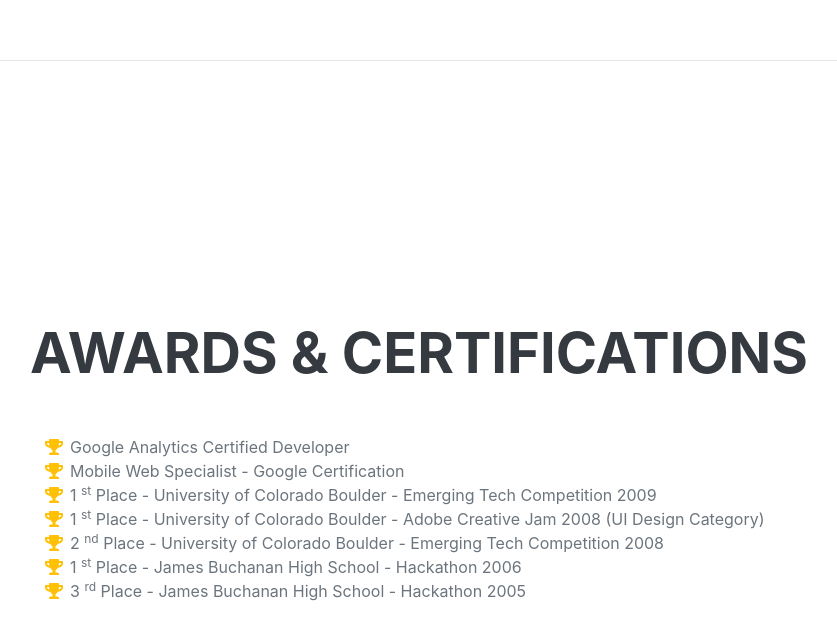
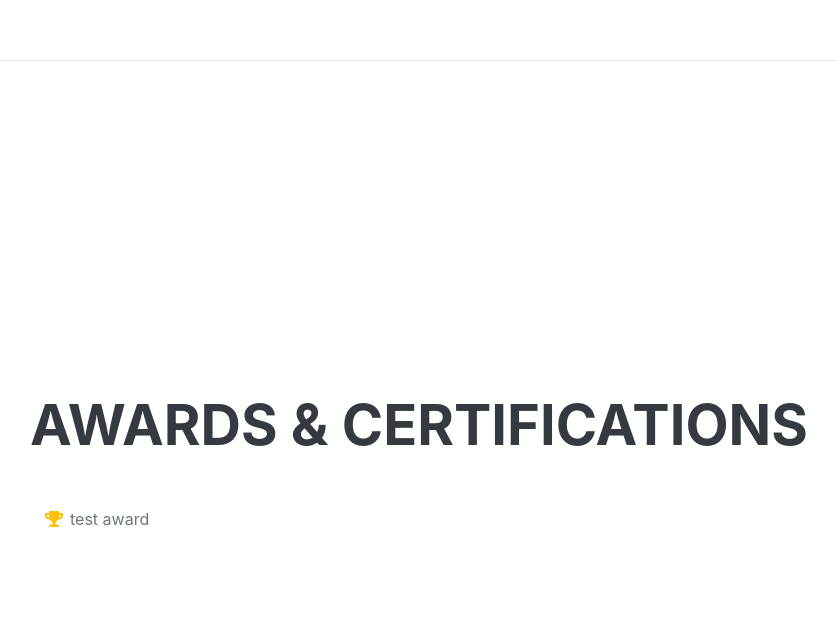
Before and after one commit to droidLight/droidLight.github.io, a plain HTML site: page index.html in a window 1280 px wide. Shown: the part 4086-4725 px from the top of the page, without its empty margins (290-1127 px from the left). Drawn offline with nearby package versions, Linux system fonts and the light colour scheme; a web font is replaced by a local one.

Commit message:
changed title and awards

```diff
--- a/index.html
+++ b/index.html
@@ -6,7 +6,7 @@
     <meta name="viewport" content="width=device-width, initial-scale=1, shrink-to-fit=no" />
     <meta name="description" content="" />
     <meta name="author" content="" />
-    <title>Resume - Start Bootstrap Theme</title>
+    <title>Sibi N</title>
     <link rel="icon" type="image/x-icon" href="assets/img/favicon.ico" />
     <!-- Programming languages icons-->
     <link rel="stylesheet" href="https://cdn.jsdelivr.net/gh/konpa/devicon@master/devicon.min.css">
@@ -213,41 +213,7 @@
                 <ul class="fa-ul mb-0">
                     <li>
                         <span class="fa-li"><i class="fas fa-trophy text-warning"></i></span>
-                        Google Analytics Certified Developer
-                    </li>
-                    <li>
-                        <span class="fa-li"><i class="fas fa-trophy text-warning"></i></span>
-                        Mobile Web Specialist - Google Certification
-                    </li>
-                    <li>
-                        <span class="fa-li"><i class="fas fa-trophy text-warning"></i></span>
-                        1
-                        <sup>st</sup>
-                        Place - University of Colorado Boulder - Emerging Tech Competition 2009
-                    </li>
-                    <li>
-                        <span class="fa-li"><i class="fas fa-trophy text-warning"></i></span>
-                        1
-                        <sup>st</sup>
-                        Place - University of Colorado Boulder - Adobe Creative Jam 2008 (UI Design Category)
-                    </li>
-                    <li>
-                        <span class="fa-li"><i class="fas fa-trophy text-warning"></i></span>
-                        2
-                        <sup>nd</sup>
-                        Place - University of Colorado Boulder - Emerging Tech Competition 2008
-                    </li>
-                    <li>
-                        <span class="fa-li"><i class="fas fa-trophy text-warning"></i></span>
-                        1
-                        <sup>st</sup>
-                        Place - James Buchanan High School - Hackathon 2006
-                    </li>
-                    <li>
-                        <span class="fa-li"><i class="fas fa-trophy text-warning"></i></span>
-                        3
-                        <sup>rd</sup>
-                        Place - James Buchanan High School - Hackathon 2005
+                        test award
                     </li>
                 </ul>
             </div>
```
